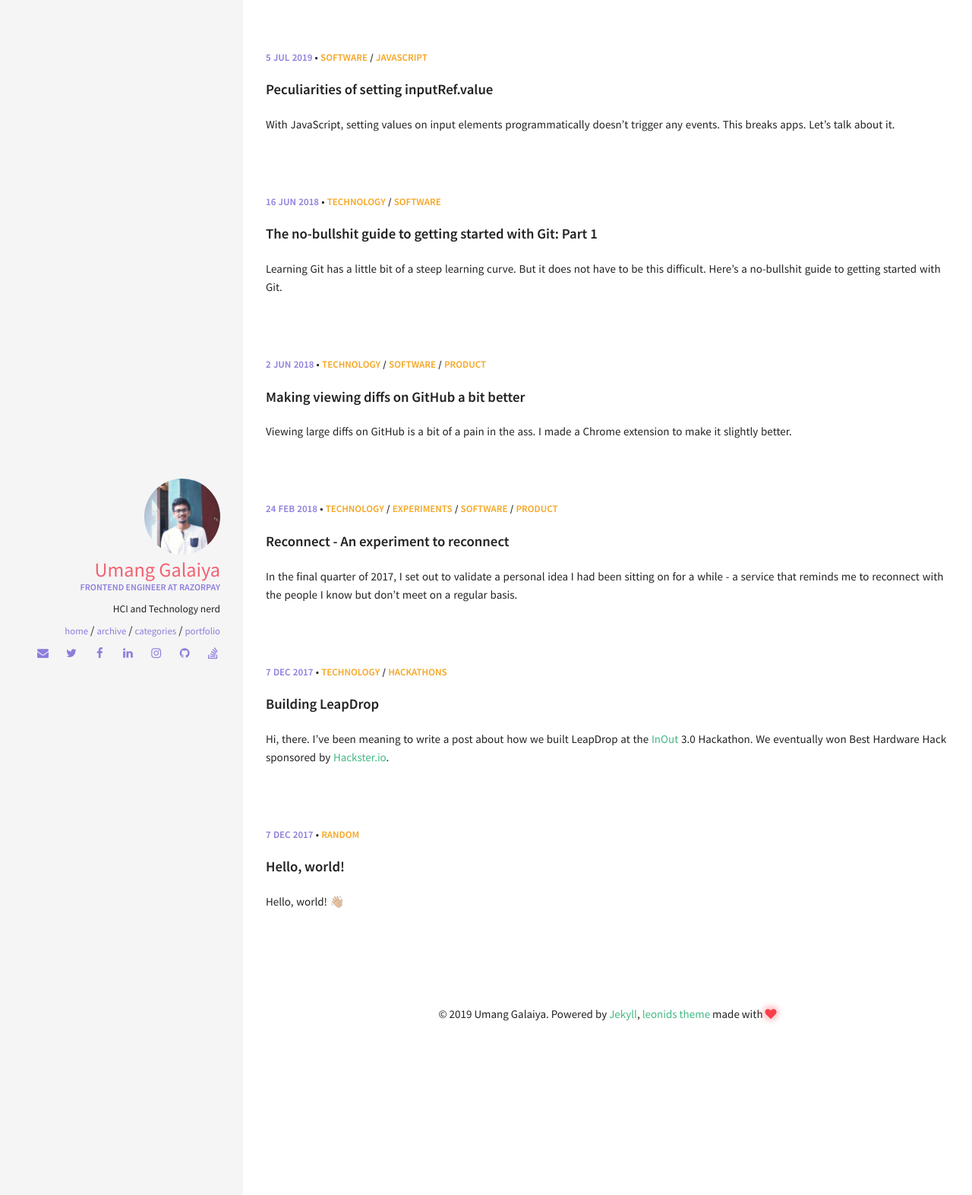
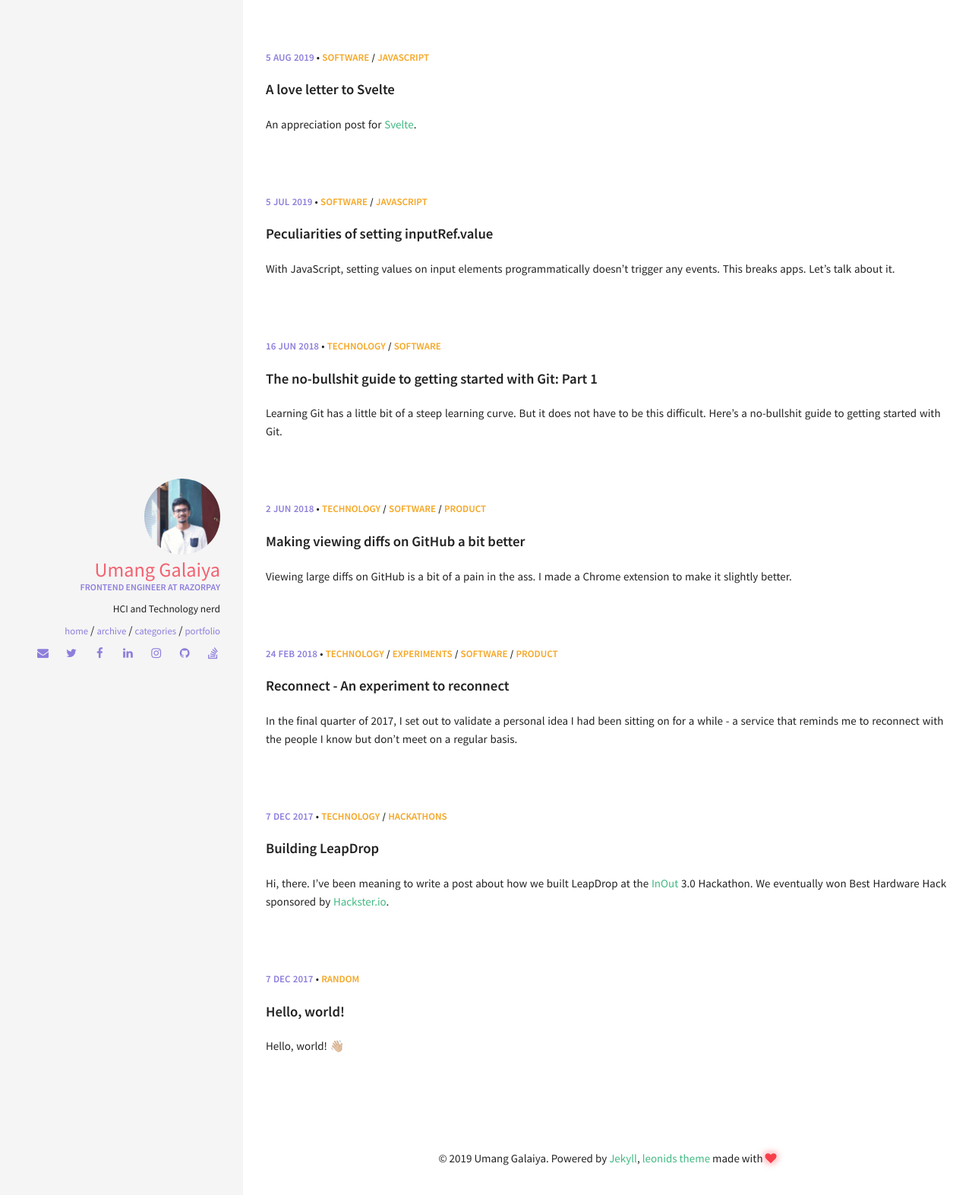
Before and after one commit to umanghome/blog, a Jekyll site: the page built from index.html, in a window 1280 px wide. Shown: the top 1573 px of the page at 76% size. Built offline with Jekyll 4.4.1, drawn with Linux system fonts in a browser that asks for light colours; some of the changed lines change nothing that is shown.

Commit message:
Add love letter to Svelte

```diff
--- a/_config.yml
+++ b/_config.yml
@@ -14,7 +14,7 @@
 # Jekyll configuration
 ####################################
 #
-timezone:          Asia/Kolkata
+timezone:          Asia/Calcutta
 markdown:          kramdown
 highlighter:       rouge
 excerpt_separator: <!--more-->
--- /dev/null
+++ b/_posts/2019-08-06-svelte-love-letter.md
@@ -0,0 +1,57 @@
+---
+layout: post
+title:  "A love letter to Svelte"
+date:   2019-08-05 19:00:00
+categories: [software, javascript]
+comments: true
+keywords: [javascript, svelte]
+---
+An appreciation post for [Svelte](https://svelte.dev).
+
+<!--more-->
+
+I started writing HTML about fourteen years ago. Just plain, old HTML. Then about six years ago, I learned CSS and found the web to be a really, really cool platform to build things upon. I learned JavaScript and PHP and all that jazz and built [Picture Band](https://pictureband.co). Picture Band's frontend had a lot JavaScript, and all of it was jQuery.
+
+Then I met with someone who wanted to discuss about Picture Band, and they recommended I port Picture Band to a mobile app using Cordova and React. "React"? I'd read that word a lot on the Internet but I was so intimidated from the hype around it that I never really felt comfortable learning it.
+
+<blockquote class="twitter-tweet"><p lang="en" dir="ltr">Friendly reminder that the quickest way to learn something is to just get started.<br><br>Three and a half years ago, I was so intimidated by the hype around Node.js and React.js that it prevented me from exploring them.</p>&mdash; Umang Galaiya (@umanghome) <a href="https://twitter.com/umanghome/status/966211981064769538?ref_src=twsrc%5Etfw">February 21, 2018</a></blockquote> <script async src="https://platform.twitter.com/widgets.js" charset="utf-8"></script>
+
+But I eventually did. And I fell in love. It was just *so* damn easy to build things with React. And fun too. It was a total game-changer at the time. It wouldn't be a stretch if someone thought I got into writing frontend apps just because of React. Over the next couple of years, I had built a lot of shit with React. And it was fun.
+
+<blockquote class="twitter-tweet"><p lang="en" dir="ltr">I will forever be grateful to <a href="https://twitter.com/facebook?ref_src=twsrc%5Etfw">@facebook</a> for giving the world React and React Native.</p>&mdash; Umang Galaiya (@umanghome) <a href="https://twitter.com/umanghome/status/658658179660668928?ref_src=twsrc%5Etfw">October 26, 2015</a></blockquote> <script async src="https://platform.twitter.com/widgets.js" charset="utf-8"></script>
+
+About a year ago, our team at [Razorpay](https://razorpay.com) decided we were going to write all new apps in [Svelte](https://svelte.dev). Svelte is built by Rich Harris, who has also written [rollup.js](https://rollupjs.org) (our bundler of choice at Razorpay). I didn't have any strong feelings about the decision.
+
+> Svelte is a framework for building frontend apps. It compiles everything down to native DOM calls at build-time.
+
+Svelte was at [v2](https://v2.svelte.dev) when we started using it. It felt a lot like React. `setState` became `set`, and a lot of APIs looked kinda similar with some changes sprinkled here and there.
+
+I kinda started liking Svelte more and more as we kept using it. OVer a couple of weeks, I had completely stopped writing React and would prefer writing Vanilla or Svelte. But it wasn't _love_ yet. But I was impressed with Svelte. So much that I'd decided I was going to talk about it at [JSFoo 2019](https://hasgeek.com/jsfoo/2019/). I started preparing a proposal built on Svelte v2. I knew v3 was in the works and had read a couple RFCs, but I didn't think it would be released exactly a day after I had finished preparing my proposal based on Svelte v2. Had to scrap the proposal, go through v3 docs and tutorial, and rebuild everything from scratch. Wasn't bad.
+
+v3 looked really cool with reactivity being it's core idea. We thought about upgrading one of our apps to v3. There's this really cool thing called [svelte-upgrade](https://github.com/sveltejs/svelte-upgrade) that converts v2 templates to v3 and saves a lot of effort. We decided not to go ahead with the upgrade and stuck to v2. All good.
+
+Then, this weekend, Razorpay had an internal Hackathon where my team and I decided to build something that would let your phone and computer talk to each other for Payments. This needed a UI, both on the phone and on the computer. I don't really know how to build UIs in Android and decided to use a WebView instead. We forked the Svelte v3 [template](https://github.com/sveltejs/template) and got around to building the UI. This was the first time I was building something full-fledged with Svelte v3. Everything else I'd written with v3 were just things I was trying out in the framework.
+
+By the end of the Hackathon, we had built a UI that looked production-grade. Transitions and all that jazz. And never once during the time did I feel I had to wrestle with Svelte. Things fell right into place, and so beautifully at that! This is when I fell in love with Svelte. It's the same exact feeling I had when I had fallen in love with React after using jQuery for years.
+
+v3 has some quirks, especially if you're coming from v2, but they're okay and never felt like deal-breakers. It's a relatively new framework and I'm sure it's going to be a lot better once it matures. But even at this point in time, when v3 is less than six months old, writing Svelte feels like a breeze.
+
+I would never consider myself a transitions guy. I suck at writing animations. I make do with `transform`s and `transition`s. But Svelte's baked-in support for transitions enabled me to create something that looks like this, and performs without a glitch.
+
+<iframe width="560" height="315" src="https://www.youtube.com/embed/0TMNf-2ubD0" frameborder="0" allow="accelerometer; autoplay; encrypted-media; gyroscope; picture-in-picture" allowfullscreen></iframe>
+
+<iframe width="560" height="315" src="https://www.youtube.com/embed/qH2Hk8V5RL4" frameborder="0" allow="accelerometer; autoplay; encrypted-media; gyroscope; picture-in-picture" allowfullscreen></iframe>
+
+Things in Svelte are reactive by default. No more invoking `setState` or `set` every time you need to change something. Reassign the variable and watch things _react_.
+
+I love computed props and how you never have to worry about updating props that depend on other props. Everything takes care of itself.
+
+I love scoped CSS.
+
+I love how writing Svelte templates feels just like writing plain, old HTML.
+
+I'd gone through the [Sapper](https://sapper.svelte.dev/) docs a couple of days ago, and even that felt well-thought, easy to get started with. Much easier than fighting with react-router and watching the API change every six months.
+
+If you've never given Svelte a try, now is the time. It won't solve all your problems, maybe your app would be better off written in React/Vue/Angular/whatever. But Svelte really shines at times and is _extremely_ pleasant to write. It's like writing Python after years of C++.
+
+I'll be [talking about Svelte at JSFoo this year](https://hasgeek.com/jsfoo/2019/schedule/rethinking-frontend-apps-with-svelte-wgXuufqr6bvB2Zt8gDnCRj). If you're around and would like to hear me fanboy-ing over Svelte, drop by!
```
Also changed, not shown: 5 other files.
